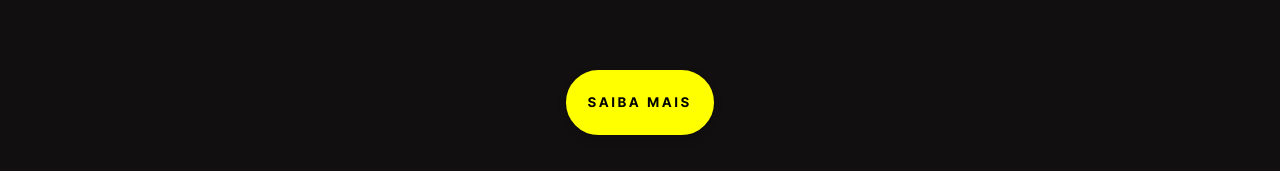
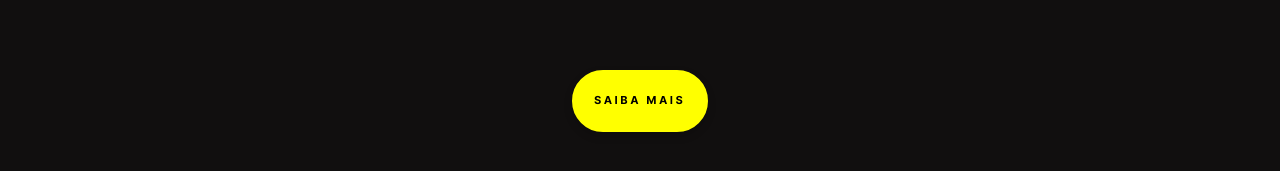
Before and after one commit to mtab-dev/fromhel-frontend, an Angular app: page /home in a window 1280 px wide. Shown: the part 629-800 px from the top of the page. Built offline with nearby package versions, Linux system fonts and the light colour scheme.

Commit message:
style: 11px font size at button

```diff
--- a/src/app/components/ui/button/button.component.scss
+++ b/src/app/components/ui/button/button.component.scss
@@ -6,7 +6,7 @@
   border: 2px solid yellow;
   transition: 0.3s;
 
-  &:hover{
+  &:hover {
     background-color: styles.$obsidian;
     color: yellow;
   }
@@ -32,5 +32,6 @@
   cursor: pointer;
   font-weight: 700;
   letter-spacing: 3px;
+  font-size: 11px;
   box-shadow: 0 4px 8px 0 rgba($color: #000000, $alpha: 0.2);
 }
```
